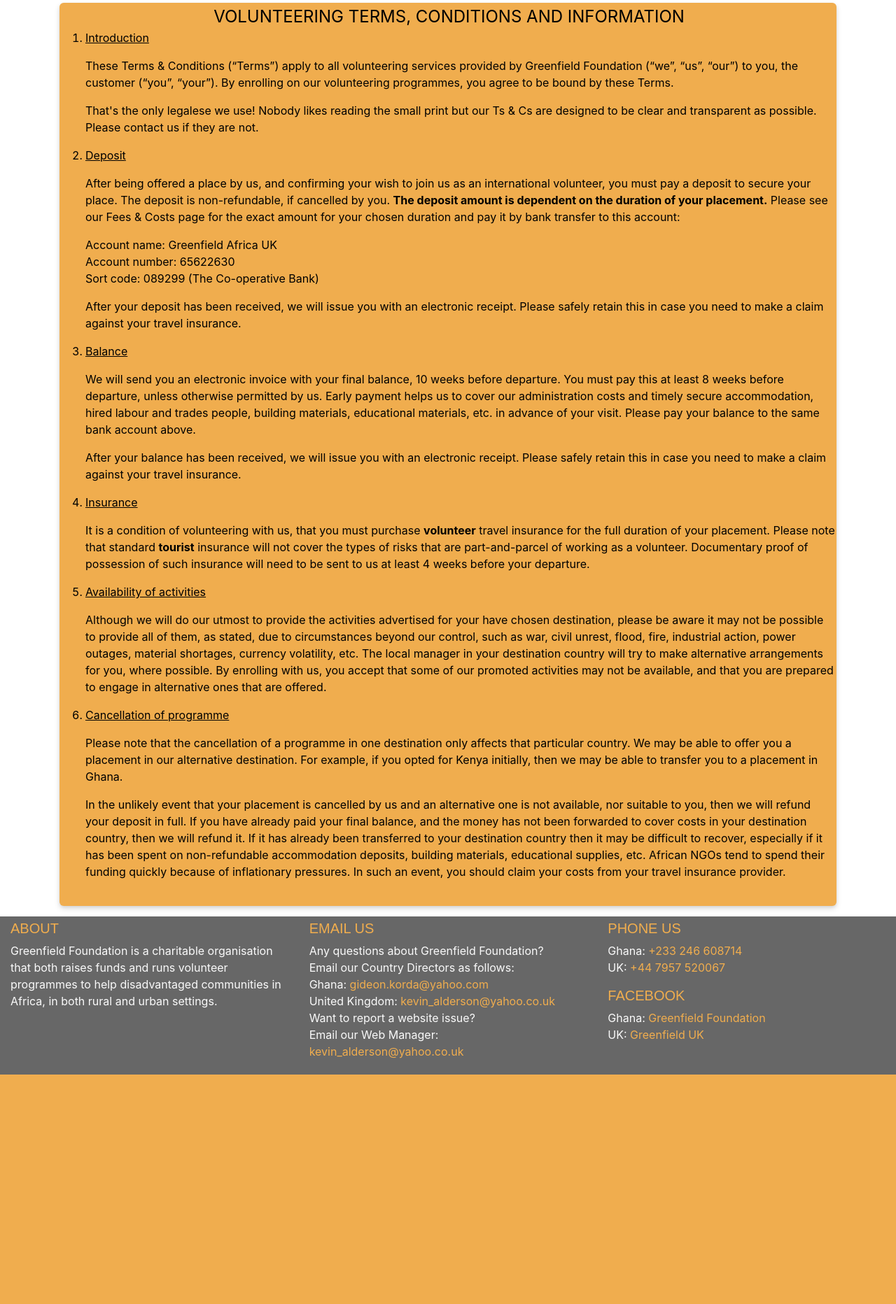
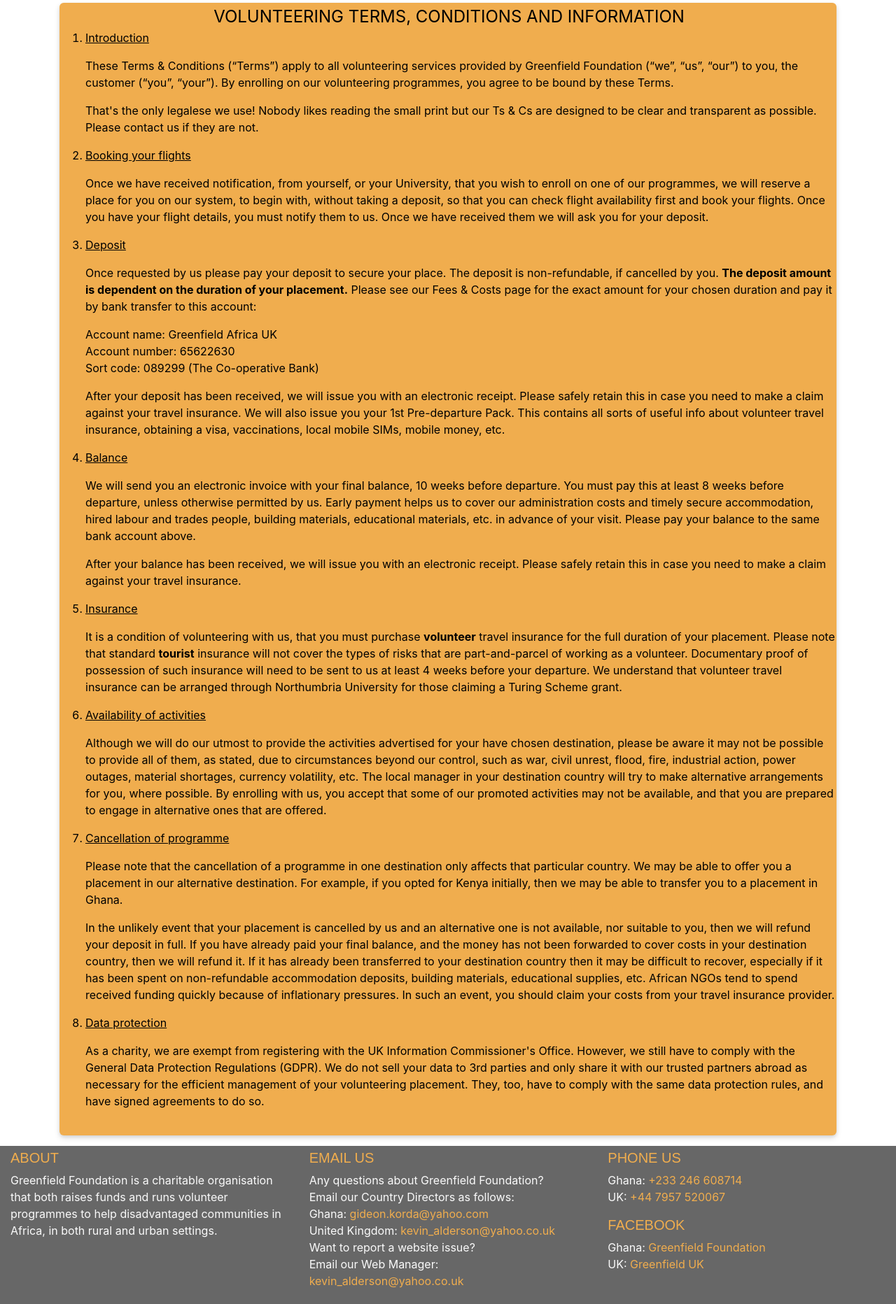
Before and after one commit to kevald1963/greenfield-africa, a Flask app: page /termsandconditions in a window 1280 px wide. Shown: the part 131-1995 px from the top of the page at 70% size. Before the commit the page ends 1667 px from the top, so only its background shows below. Run offline with Flask 2, Linux system fonts and the light colour scheme.

Commit message:
Added new items to Ts & Cs page - Booking your flights & Data protection.

```diff
--- a/templates/termsandconditions.html
+++ b/templates/termsandconditions.html
@@ -24,12 +24,23 @@
                 </li>
                 <li>
                     <p>
+                        <u>Booking your flights</u>
+                    </p>
+                    <p>
+                        Once we have received notification, from yourself, or your University, that you wish to enroll
+                        on one of our programmes, we will reserve a place for you on our system, to begin with, without
+                        taking a deposit, so that you can check flight availability first and book your flights. Once
+                        you have your flight details, you must notify them to us. Once we have received them we will
+                        ask you for your deposit.
+                    </p>
+                </li>
+                <li>
+                    <p>
                         <u>Deposit</u>
                     </p>
                     <p>
-                        After being offered a place by us, and confirming your wish to join us as an international
-                        volunteer, you must pay a deposit to secure your place. The deposit is non-refundable, if
-                        cancelled by you. <b>The deposit amount is dependent on the duration of your placement.</b>
+                        Once requested by us please pay your deposit to secure your place. The deposit is non-refundable,
+                        if cancelled by you. <b>The deposit amount is dependent on the duration of your placement.</b>
                         Please see our Fees & Costs page for the exact amount for your chosen duration and pay
                         it by bank transfer to this account:
                     </p>
@@ -40,7 +51,10 @@
                     </p>
                     <p>
                         After your deposit has been received, we will issue you with an electronic receipt. Please
-                        safely retain this in case you need to make a claim against your travel insurance.
+                        safely retain this in case you need to make a claim against your travel insurance. We will
+                        also issue you your 1st Pre-departure Pack. This contains all sorts of useful info about
+                        volunteer travel insurance, obtaining a visa, vaccinations, local mobile SIMs, mobile money,
+                        etc.
                     </p>
                 </li>
                 <li>
@@ -53,7 +67,6 @@
                         payment helps us to cover our administration costs and timely secure accommodation, hired
                         labour and trades people, building materials, educational materials, etc. in advance of your
                         visit. Please pay your balance to the same bank account above.
-
                     </p>
                     <p>
                         After your balance has been received, we will issue you with an electronic receipt. Please
@@ -67,10 +80,10 @@
                     <p>
                         It is a condition of volunteering with us, that you must purchase <b>volunteer</b> travel
                         insurance for the full duration of your placement. Please note that standard <b>tourist</b>
-                        insurance
-                        will not cover the types of risks that are part-and-parcel of working as a volunteer. Documentary
-                        proof of possession of such insurance will need to be sent to us at least 4 weeks before your
-                        departure.
+                        insurance will not cover the types of risks that are part-and-parcel of working as a volunteer.
+                        Documentary proof of possession of such insurance will need to be sent to us at least 4 weeks
+                        before your departure. We understand that volunteer travel insurance can be arranged through
+                        Northumbria University for those claiming a Turing Scheme grant.
                     </p>
                 </li>
                 <li>
@@ -105,17 +118,23 @@
 
                         If it has already been transferred to your destination country then it may be difficult
                         to recover, especially if it has been spent on non-refundable accommodation deposits,
-                        building materials, educational supplies, etc. African NGOs tend to spend their funding quickly
-                        because of inflationary pressures. In such an event, you should claim your costs from your
-                        travel insurance provider.
+                        building materials, educational supplies, etc. African NGOs tend to spend received funding
+                        quickly because of inflationary pressures. In such an event, you should claim your costs from
+                        your travel insurance provider.
                     </p>
                 </li>
-                <!--
                 <li>
                     <p>
+                        <u>Data protection</u>
+                    </p>
+                    <p>
+                        As a charity, we are exempt from registering with the UK Information Commissioner's Office.
+                        However, we still have to comply with the General Data Protection Regulations (GDPR). We do not
+                        sell your data to 3rd parties and only share it with our trusted partners abroad as necessary
+                        for the efficient management of your volunteering placement. They, too, have to comply with the
+                        same data protection rules, and have signed agreements to do so.
                     </p>
                 </li>
-                -->
             </ol>
         </div>
     </div>
```
